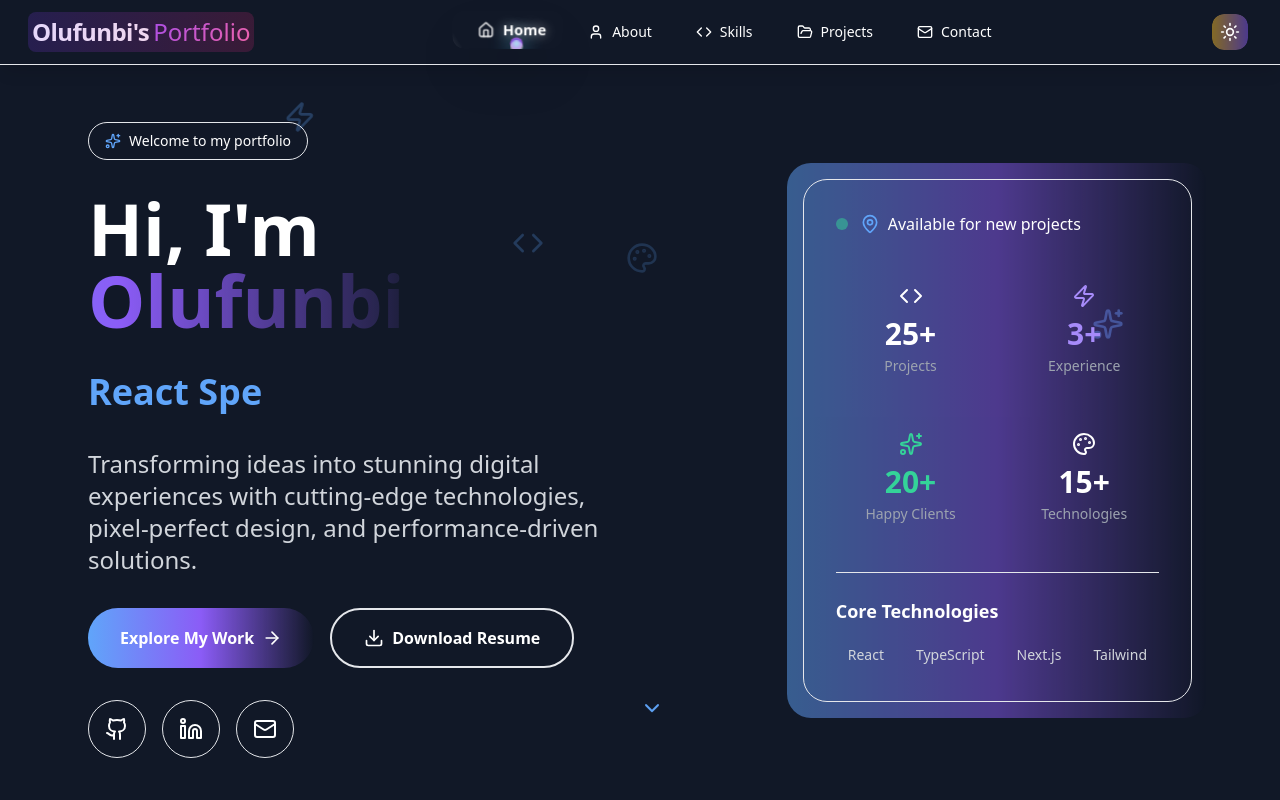
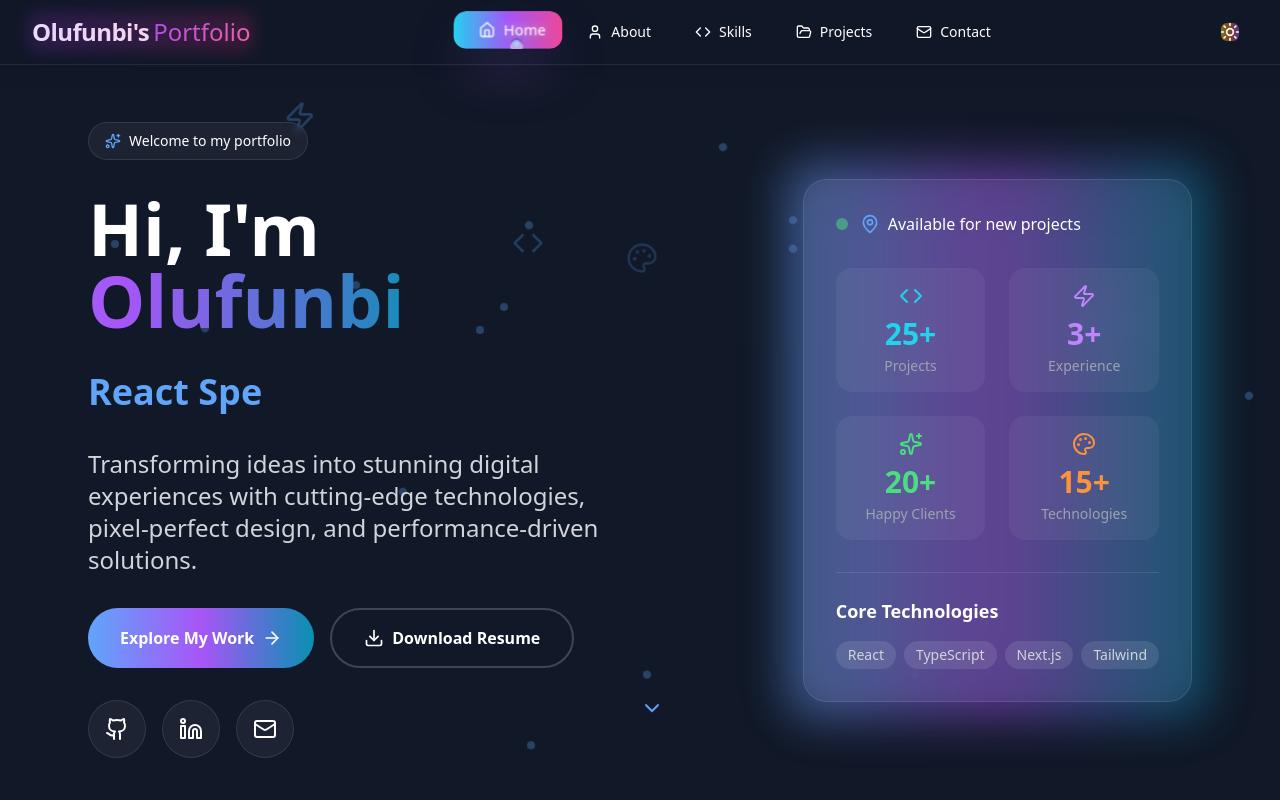
Before and after one commit to OlufunbiIK/React-Portfolio, a React (Create React App) app: page / in a window 1280 px wide. Shown: the top 800 px of the page. Built offline with nearby package versions, Linux system fonts and the light colour scheme.

Commit message:
feat:now made the css work

```diff
--- a/package.json
+++ b/package.json
@@ -48,6 +48,6 @@
     "postcss": "^8.5.6",
     "postcss-flexbugs-fixes": "^5.0.2",
     "postcss-preset-env": "^10.3.0",
-    "tailwindcss": "npm:@tailwindcss/postcss7-compat@^2.2.17"
+    "tailwindcss": "^3.4.18"
   }
 }
--- /dev/null
+++ b/postcss.config.js
@@ -0,0 +1,6 @@
+module.exports = {
+  plugins: {
+    tailwindcss: {},
+    autoprefixer: {},
+  },
+}
--- a/src/components/About.jsx
+++ b/src/components/About.jsx
@@ -282,7 +282,7 @@
                 <img
                   src={image}
                   alt="Profile"
-                  className="relative w-full h-[500px] object-cover rounded-2xl group-hover:scale-105 transition-transform duration-700 ease-out"
+                  className="relative w-full h-[500px] object-cover object-top translate-y-4 rounded-2xl group-hover:scale-105 transition-transform duration-700 ease-out"
                 />
 
                 {/* Overlay Pattern */}
--- a/tailwind.config.js
+++ b/tailwind.config.js
@@ -1,32 +1,7 @@
+/** @type {import('tailwindcss').Config} */
 module.exports = {
-  content: ["./src/**/*.{js,jsx,ts,tsx}", "./public/index.html"],
-  darkMode: "class",
-  safelist: [
-    "from-blue-500",
-    "to-purple-600",
-    "from-green-500",
-    "to-teal-600",
-    "from-purple-500",
-    "to-purple-700",
-    "from-pink-500",
-    "to-rose-600",
-    "from-orange-500",
-    "to-red-600",
-    "bg-blue-500",
-    "bg-green-500",
-    "bg-purple-500",
-    "bg-pink-500",
-    "bg-orange-500",
-  ],
+  content: ["./src/**/*.{js,jsx,ts,tsx}"],
   theme: {
-    extend: {
-      transitionProperty: {
-        colors:
-          "color, background-color, border-color, text-decoration-color, fill, stroke",
-      },
-    },
-  },
-  variants: {
     extend: {},
   },
   plugins: [],
```
Also changed, not shown: 1 other file (tests, documents, lock files or other folders).
